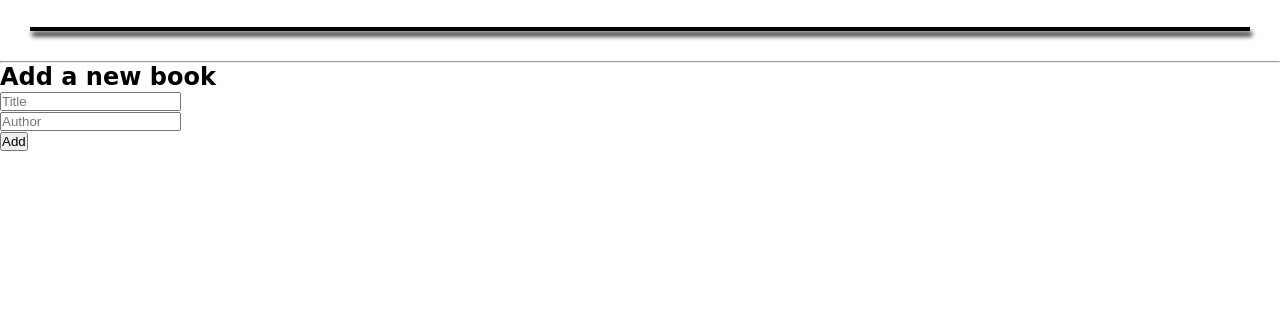
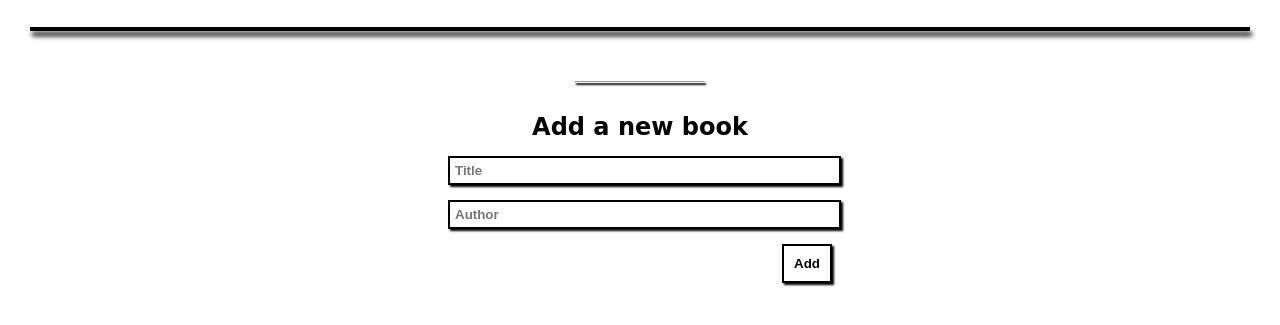
Before and after one commit to a-laarabi/Awesome_books, a website: page index.html in a window 1280 px wide. Shown: the part 71-396 px from the top of the page. Drawn offline with Linux system fonts and the light colour scheme; a web font is replaced by a local one.

Commit message:
add styling to the form

```diff
--- a/style.css
+++ b/style.css
@@ -46,3 +46,42 @@ header h1 {
   height: 30px;
   min-width: 20%;
 }
+
+.between_section {
+  width: 10%;
+  margin: auto;
+  margin-top: 50px;
+  box-shadow: 1px 2px 2px black;
+  color: black;
+}
+
+.new_book {
+  width: 30%;
+  margin: 0 auto;
+  margin-top: 30px;
+  text-align: end;
+  padding-bottom: 50px;
+}
+
+.new_book h1 {
+  text-align: center;
+}
+
+.new_book .input {
+  width: 100%;
+  border: 2px solid black;
+  padding: 5px 0 5px 5px;
+  margin-top: 15px;
+  color: black;
+  font-weight: 600;
+  box-shadow: 2px 2px 2px black;
+}
+
+.book_add {
+  box-shadow: 2px 2px 2px black;
+  margin-top: 15px;
+  padding: 10px;
+  border: 2px solid black;
+  background-color: #fff;
+  font-weight: 600;
+}
```
